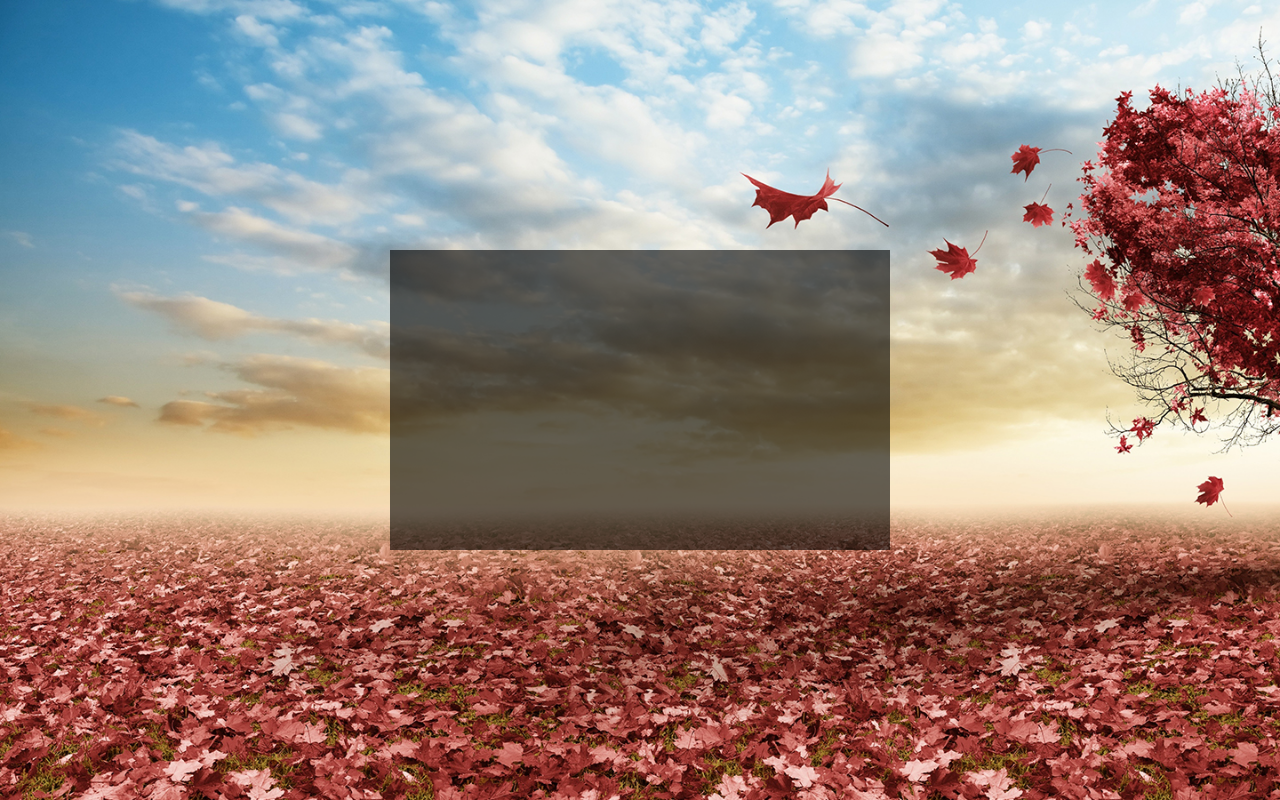
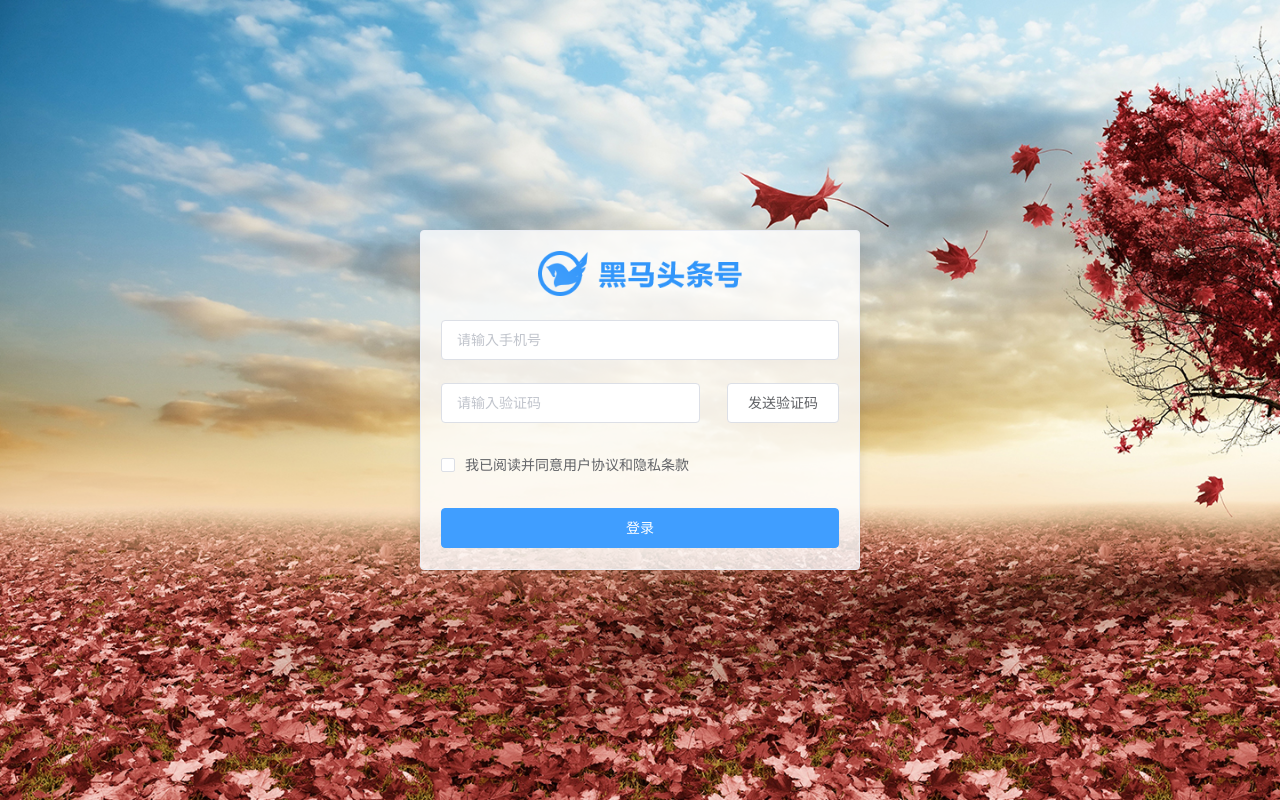
Before and after one commit to lxc6/Headlines-pc, a Vue app: page /#/login in a window 1280 px wide. Built offline with nearby package versions, Linux system fonts and the light colour scheme.

Commit message:
登录页静态

```diff
--- a/src/router/index.js
+++ b/src/router/index.js
@@ -8,7 +8,7 @@ Vue.use(VueRouter)
 const routes = [
   {
     path: '/',
-    redirect: '/home'
+    redirect: '/login'
   },
   {
     path: '/home',
--- a/src/views/login/index.vue
+++ b/src/views/login/index.vue
@@ -1,35 +1,66 @@
 <template>
-  <div class="login">
-      <div class="back">
-        <div class="form"></div>
-      </div>
-
-  </div>
+      <div class="login-bg">
+          <el-card class="login-card">
+            <div class="title">
+                <img src="../../assets/logo_index.png" alt="">
+            </div>
+            <el-form status-icon ref="myForm" :model="loginForm" :rules="loginRules" style="margin-top:20px">
+                <!-- 手机号 -->
+              <el-form-item >
+                <el-input v-model="input" placeholder="请输入手机号"></el-input>
+              </el-form-item>
+              <!-- 验证码 -->
+              <el-form-item>
+              <el-input v-model="input" placeholder="请输入验证码" style="width:65%;"></el-input>
+              <!-- -------------行内块直接浮动 -->
+              <el-button style="float:right">发送验证码</el-button>
+              </el-form-item>
+              <!-- 隐私条款 -->
+              <el-form-item>
+                <el-checkbox v-model="checked" >我已阅读并同意用户协议和隐私条款</el-checkbox>
+              </el-form-item>
+              <!-- 提交 -->
+              <el-form-item>
+                <el-button type="primary" style="width:100%">登录</el-button>
+              </el-form-item>
+            </el-form>
+          </el-card>
+    </div>
 </template>
 
 <script>
 export default {
-
+  data () {
+    return {
+      input: '',
+      checked: false
+    }
+  }
 }
 </script>
 
 <style lang="less" scoped>
-
 // 写less需要lang属性定义
 // scoped范围属性 生成 data-v-xxx的唯一属性 该组件单独使用
-.back{
-  // width: 100%;
+.login-bg{
   height: 100vh;
   background-image: url('../../assets/back-01.jpg');
   background-size: cover;
   display: flex;
   justify-content: space-around;
   flex-direction: column;
-  .form{
-    width: 500px;
-    height: 300px;
-    background-color: rgba(0, 0, 0,.6);
+  .login-card{
+    width: 440px;
+    height: 340px;
+    background-color: rgba(255, 255, 255, .8);
     margin: 0 auto;
+    box-sizing: border-box;
+    .title{
+      text-align: center;
+        img{
+        height: 45px;
+      }
+    }
   }
 }
 
```
